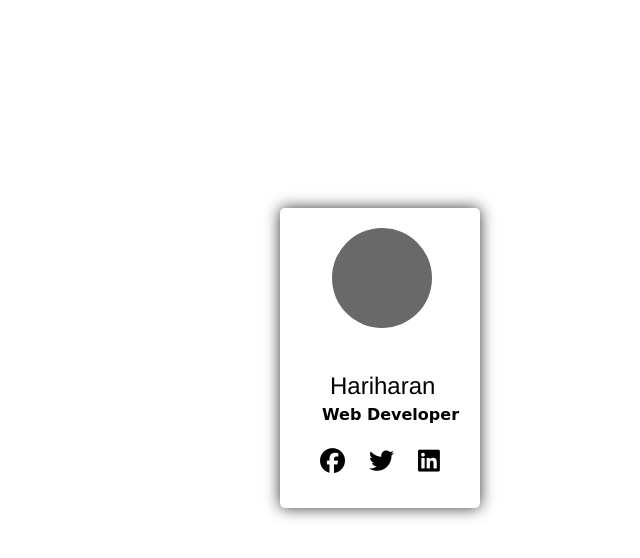
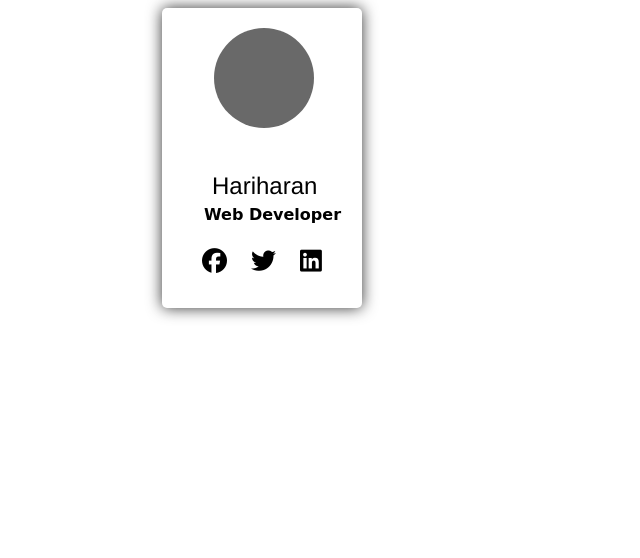
Before and after one commit to Hariharan0730/Card-design, a plain HTML site: page index.html in a window 1280 px wide. Shown: the whole page, without its empty margins (378-1018 px from the left). Drawn offline with Linux system fonts and the light colour scheme.

Commit message:
css chanded

```diff
--- a/styles.css
+++ b/styles.css
@@ -1,11 +1,12 @@
 body{
+    display: flex;
+    justify-content: center;
+    align-content: center;
+    align-items: center;
     background-color:white;
 }
 
 .card{
-    position: relative;
-    top: 200px;
-    left: 650px;
     width: 200px;
     height: 300px;
     border-radius: 5px;
```
